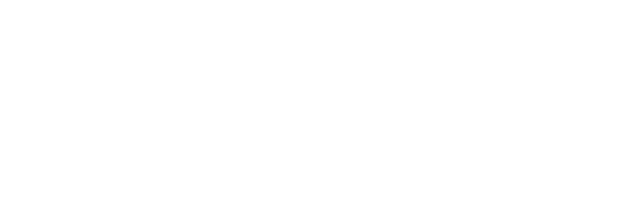
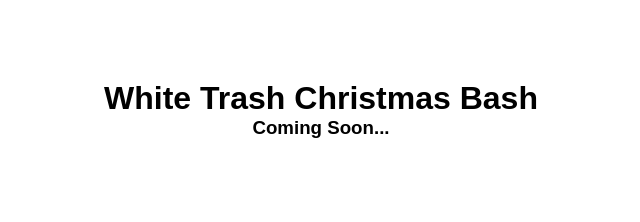
Before and after one commit to ranchodeluxemedia/wtcb, a website: page index.html in a window 1280 px wide. Shown: the whole page, without its empty margins (319-959 px from the left). Drawn offline with nearby package versions, Linux system fonts and the light colour scheme.

Commit message:
Added HMTL/CSS content

```diff
--- a/css/style.css
+++ b/css/style.css
@@ -1 +1,6 @@
 @import 'reset/reset.css';
+
+.container-center {
+  text-align: center;
+  padding: 80px 0;
+}
--- a/index.html
+++ b/index.html
@@ -23,7 +23,10 @@
     <![endif]-->
 
 
-
+    <div class="container-center">
+      <h1>White Trash Christmas Bash</h1>
+      <h3>Coming Soon...</h3>
+    </div>
 
 
     <!--[if lt IE 9]>
```
